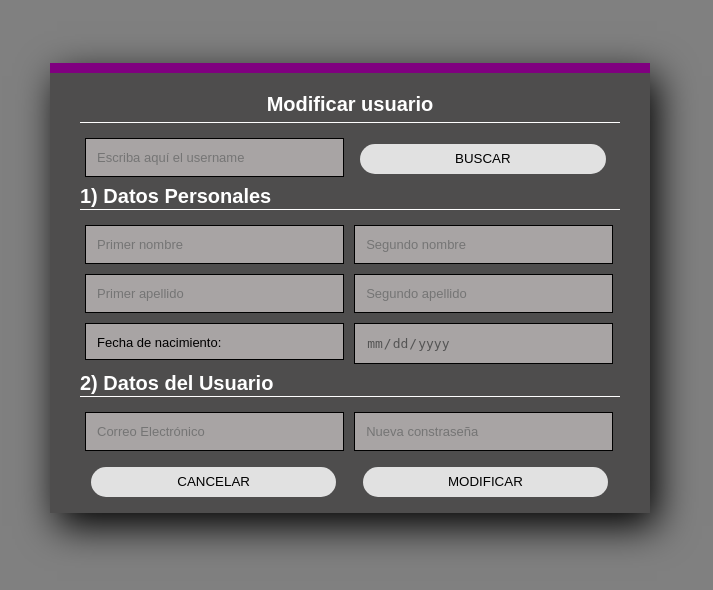
After one commit to edenilson01/IS2-Project, a Django app: page /user_settings in a window 1280 px wide. The commit adds this page. Shown: the top 590 px of the page, without its empty margins (290-1003 px from the left). Run offline with Django 3.2, Linux system fonts and the light colour scheme.

Commit message:
Agregue la vista de seleccion de modulos, vista creacion, modificacion y borrado de usuarios

```diff
--- a/app/controllers/controller.py
+++ b/app/controllers/controller.py
@@ -58,3 +58,15 @@ class ViewRequest:
         view = loader.get_template('proyectos.html')
         html = view.render({'user': self.usuario_logueado})
         return HttpResponse(html)
+
+    def seguridad(self, request):
+        return render(request, 'seguridad.html')
+
+    def registrar(self,request):
+        return render(request, 'signup.html')
+
+    def modificar_user(self, request):
+        return render(request, 'modificar_user.html')
+
+    def eliminar_user(self, request):
+        return render(request, 'delete_user.html')
--- a/app/models/connection_model.py
+++ b/app/models/connection_model.py
@@ -5,7 +5,7 @@ from os import environ
 import psycopg2
 
 class DbConnectionModel:
-    DB_CONNECTION_PARMS = "dbname=is2_project user=postgres password=micedula host=localhost port=5432"
+    DB_CONNECTION_PARMS = "dbname=is2_project user=postgres password=19921998 host=localhost port=5432"
 
     def __init__(self):
         self.connectiondb = None
--- a/app/views/django_configuration/urls.py
+++ b/app/views/django_configuration/urls.py
@@ -32,6 +32,10 @@ urlpatterns = [
     path('error/', control.logeado),
     path('home/', control.home),
     path('proyectos/', control.proyectos),
+    path('seguridad/', control.seguridad),
+    path('signup/', control.registrar),
+    path('user_settings', control.modificar_user),
+    path('delete_user', control.eliminar_user)
 ]
 
 urlpatterns += staticfiles_urlpatterns()
--- a/app/views/templates/home.html
+++ b/app/views/templates/home.html
@@ -6,12 +6,13 @@
             <meta name="viewport" content="width=device-width, user-scalable=no, initial-scale=1.0, maximum-scale=1.0, minimum-scale=1.0">
             <title>REJA. Bienvenid@!!!</title>
             <link rel="stylesheet" href="{% static 'home.css' %}">
+            <link rel="shortcut icon" href="{% static 'logo.png' %}">
         </head>
         <body>
             <section class="form-home">
               <h5>BIENVENID@ {{user.upper}} </h5>
               <form action>
-                <input class="buttons" type="button" name="" value="Seguridad">
+                <input class="buttons" type="button" name="" value="Seguridad" onclick="window.location='/seguridad/'">
                 <br><br><br>
                 <input class="buttons" type="button" name="" value="Proyecto">
                 <br><br><br>
--- a/app/views/templates/login.html
+++ b/app/views/templates/login.html
@@ -8,6 +8,7 @@
             <link rel="stylesheet" href="{% static 'login.css' %}">
             <!--CSS DEL POP UP (cuadro de mensaje)-->
             <link rel="stylesheet" href="{% static 'cuadro_mensaje.css' %}">
+            <link rel="shortcut icon" href="{% static 'logo.png' %}">
         </head>
         <body>
             <section class="form-login">
--- /dev/null
+++ b/app/views/templates/modificar_user.html
@@ -0,0 +1,45 @@
+{% load static %}
+<!DOCTYPE html>
+<html>
+    <head>
+        <meta charset="UTF-8">
+        <meta name="viewport" content="width=device-width, user-scalable=no, initial-scale=1.0, maximum-scale=1.0, minimum-scale=1.0">
+        <title>Modificar usuario</title>
+        <link rel="stylesheet" href="{% static 'registrar.css' %}">
+        <link rel="shortcut icon" href="{% static 'logo.png' %}">
+    </head>
+    <section class="form-home">
+        <h5>Modificar usuario</h5>
+        <form action="#" methon="GET" autocomplete="off">
+            <input class="input_txt" type="text" value="" placeholder="Escriba aquí el username" maxlength="15" required>
+            <input class="buttons" type="submit" name="" value="BUSCAR" onclick="activar()">
+        </form>
+        <h4>1) Datos Personales</h4>
+        <form methon="GET" autocomplete="off">
+            <input class="input_txt" type="text" id="1st_name" placeholder="Primer nombre" maxlength="50" disabled required>
+            <input class="input_txt" type="text" id="2nd_name" placeholder="Segundo nombre" maxlength="50" disabled>
+            <input class="input_txt" type="text" id="1er_ape" placeholder="Primer apellido" maxlength="50" disabled required>
+            <input class="input_txt" type="text" id="2do_ape" placeholder="Segundo apellido" maxlength="50" disabled>
+            <label class="input_txt" style="color:black; height: 37.5px;">Fecha de nacimiento:</label>
+            <input class="input_txt" type="date" id="fec" disabled required>
+        </form>
+        <h4 style="margin-top: 30%;">2) Datos del Usuario</h4>
+        <form methon="GET" autocomplete="off">
+            <input class="input_txt" type="email" id="email" placeholder="Correo Electrónico" maxlength="100" disabled required>
+            <input class="input_txt" type="password" id="pass" placeholder="Nueva constraseña" maxlength="15" disabled required>
+            <input class="buttons" type="button" onclick="window.location='/seguridad';" name="" value="CANCELAR">
+            <input class="buttons" type="submit" name="" value="MODIFICAR">
+        </form>
+        <script>
+            function activar() {
+              var x = document.getElementById("1st_name").disabled = false;
+              var x = document.getElementById("2nd_name").disabled = false;
+              var x = document.getElementById("1er_ape").disabled = false;
+              var x = document.getElementById("2do_ape").disabled = false;
+              var x = document.getElementById("fec").disabled = false;
+              var x = document.getElementById("email").disabled = false;
+              var x = document.getElementById("pass").disabled = false;
+            }
+        </script>
+    </section>
+</html>
--- a/app/views/templates/proyectos.html
+++ b/app/views/templates/proyectos.html
@@ -5,6 +5,7 @@
 
 {% block head%}
     <link rel="stylesheet" href="{% static 'proyectos.css' %}">
+    <link rel="shortcut icon" href="{% static 'logo.png' %}">
 {% endblock %}
 
 {% block body%}
--- /dev/null
+++ b/app/views/templates/styles/registrar.css
@@ -0,0 +1,96 @@
+* {
+    margin: 100;
+    padding: 0;
+    box-sizing: border-box;
+}
+
+html {
+    background-color: gray;
+}
+
+body {
+    font-family: arial;
+}
+
+.form-home {
+    /*width: 400px;
+    height: 340px;*/
+    width: 600px;
+    height: 450px;
+    background: #4e4d4d;
+    margin: auto;
+    margin-top: 5%;
+    box-shadow: 7px 13px 37px #000;
+    padding: 20px 30px;
+    border-top: 10px solid purple;
+    color: white;
+}
+
+.form-home h5 {
+    margin: 0;
+    text-align: center;
+    height: 30px;
+    margin-bottom: 10px;
+    border-bottom: 1px solid;
+    font-size: 20px;
+}
+
+.form-home h4 {
+    margin: 0;
+    text-align: left;
+    height: 25px;
+    margin-bottom: 10px;
+    border-bottom: 1px solid white;
+    font-size: 20px;
+    /*color: black;*/
+}
+
+.controls {
+    width: 100%;
+    border: 1px solid black;
+    margin-bottom: 15px;
+    padding: 11px 10px;
+    background: #a8a4a4;
+    font-size: 14px;
+    font-weight: bold;
+}
+
+.buttons {
+    width: 45.5%;
+    height: 30px;
+    background: #e1e1e1;
+    border: none;
+    color: black;
+    border-radius: 15px;
+    margin: 2%;
+}
+
+.buttons:hover{
+    background-color: #a8a4a4;
+}
+
+.form-home p{
+    height: 40px;
+    text-align: center;
+    border-bottom: 1px solid;
+}
+
+.form-home a {
+    color: white;
+    text-decoration: none;
+    font-size: 14px;
+}
+
+.form-home a:hover {
+    text-decoration:deepskyblue
+}
+
+.input_txt {
+    width: 48%;
+    border: 1px solid black;
+    margin: 5px;
+    padding: 11px;
+    background: #a8a4a4;
+    font-size: 13px;
+    float: left;
+}
```
Also changed, not shown: app/views/templates/delete_user.html (added, +49 -0 lines), app/views/templates/seguridad.html (added, +57 -0 lines), app/views/templates/signup.html (added, +32 -0 lines), app/views/templates/styles/seg.css (added, +43 -0 lines).
